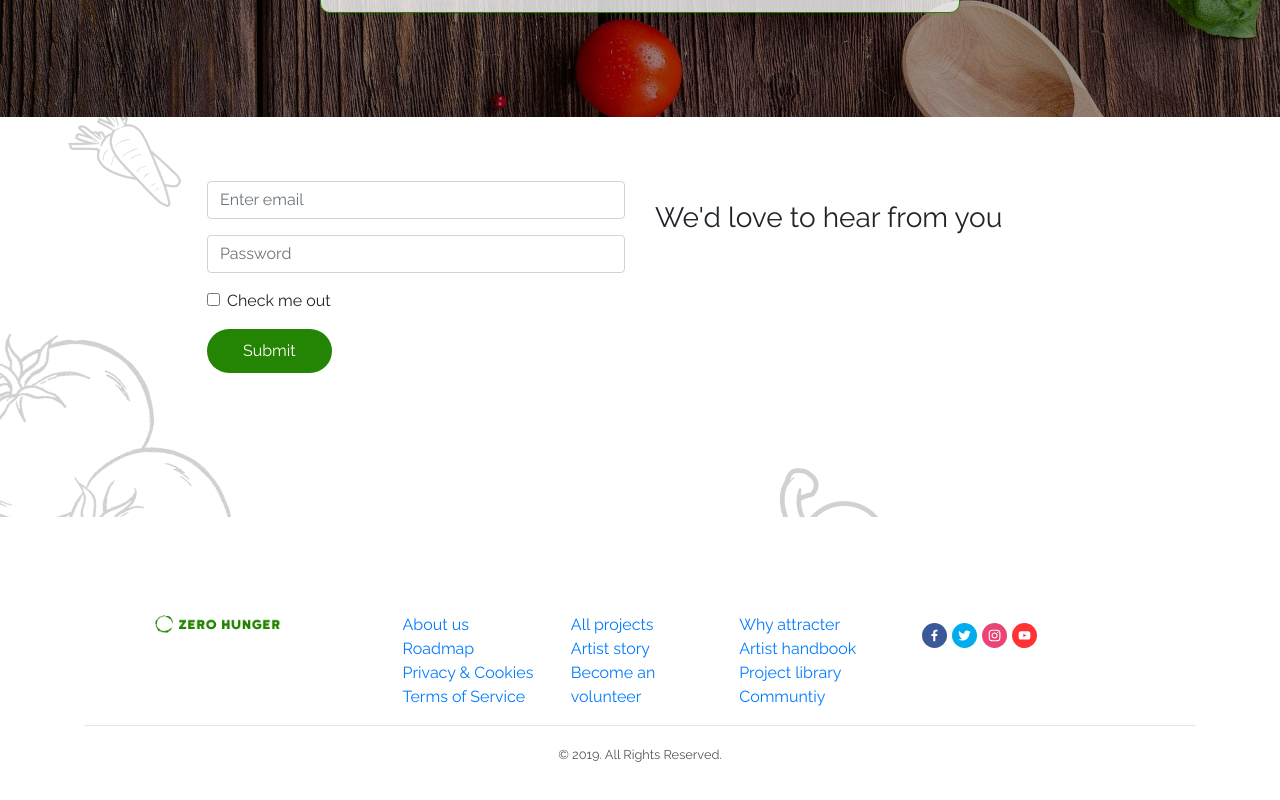
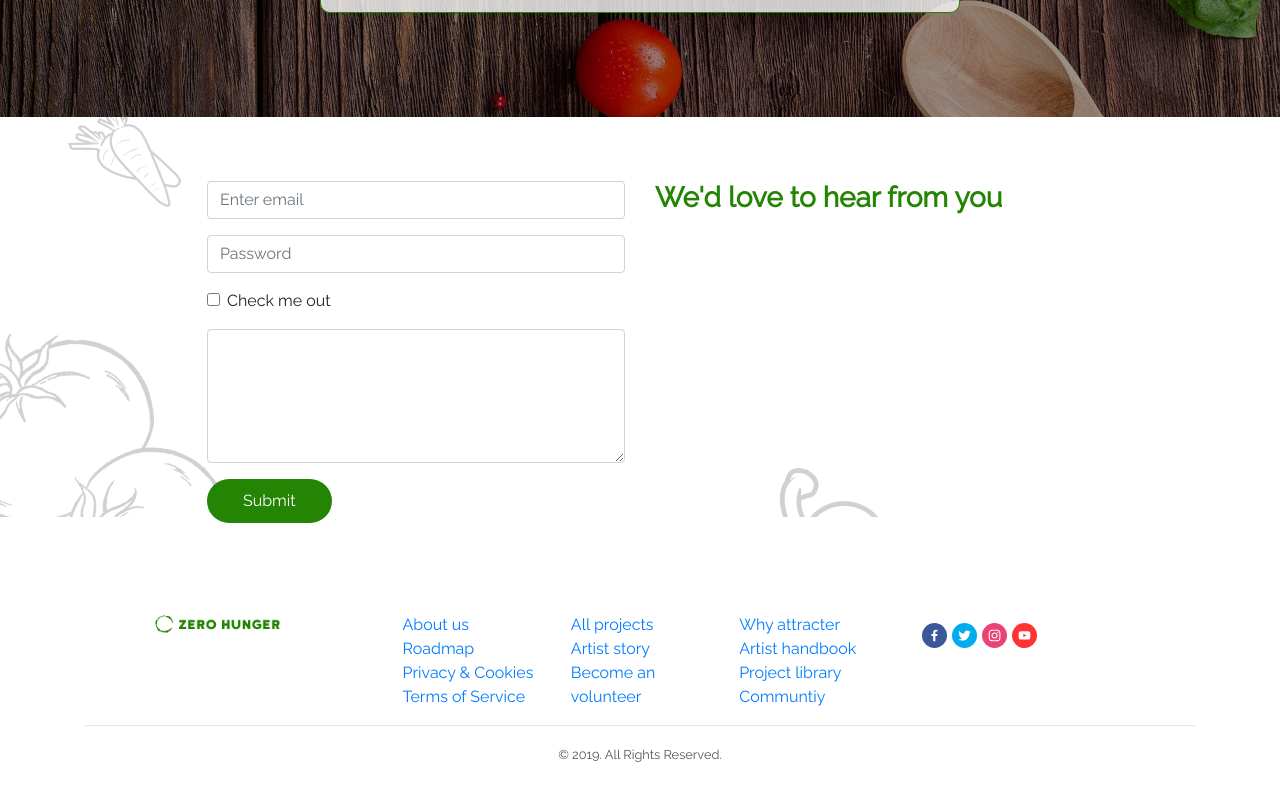
Before and after one commit to MubashirAndrabi/zerohunger, a React (Create React App) app: page / in a window 1280 px wide. Shown: the part 1959-2759 px from the top of the page. Built offline with nearby package versions, Linux system fonts and the light colour scheme.

Commit message:
added textarea to the form

```diff
--- a/src/components/ContactUs/ContactUs.css
+++ b/src/components/ContactUs/ContactUs.css
@@ -4,3 +4,8 @@
     height: 50vh;
     padding: 5% 15%;
 }
+
+.contect-title {
+    color: #248404;
+    font-weight: bolder;
+}
--- a/src/components/ContactUs/ContactUs.js
+++ b/src/components/ContactUs/ContactUs.js
@@ -17,6 +17,9 @@ function ContactUs() {
           <Form.Group controlId="formBasicCheckbox">
             <Form.Check type="checkbox" label="Check me out" />
           </Form.Group>
+          <Form.Group controlId="exampleForm.ControlTextarea1">
+            <Form.Control as="textarea" rows="5" />
+          </Form.Group>
           <Button variant="primary" type="submit">
             Submit
           </Button>
@@ -24,7 +27,7 @@ function ContactUs() {
       </Col>
 
       <Col xs="6">
-          <h3>We'd love to hear from you</h3>
+        <h3 className="p-0 contect-title">We'd love to hear from you</h3>
       </Col>
     </Row>
   );
```
